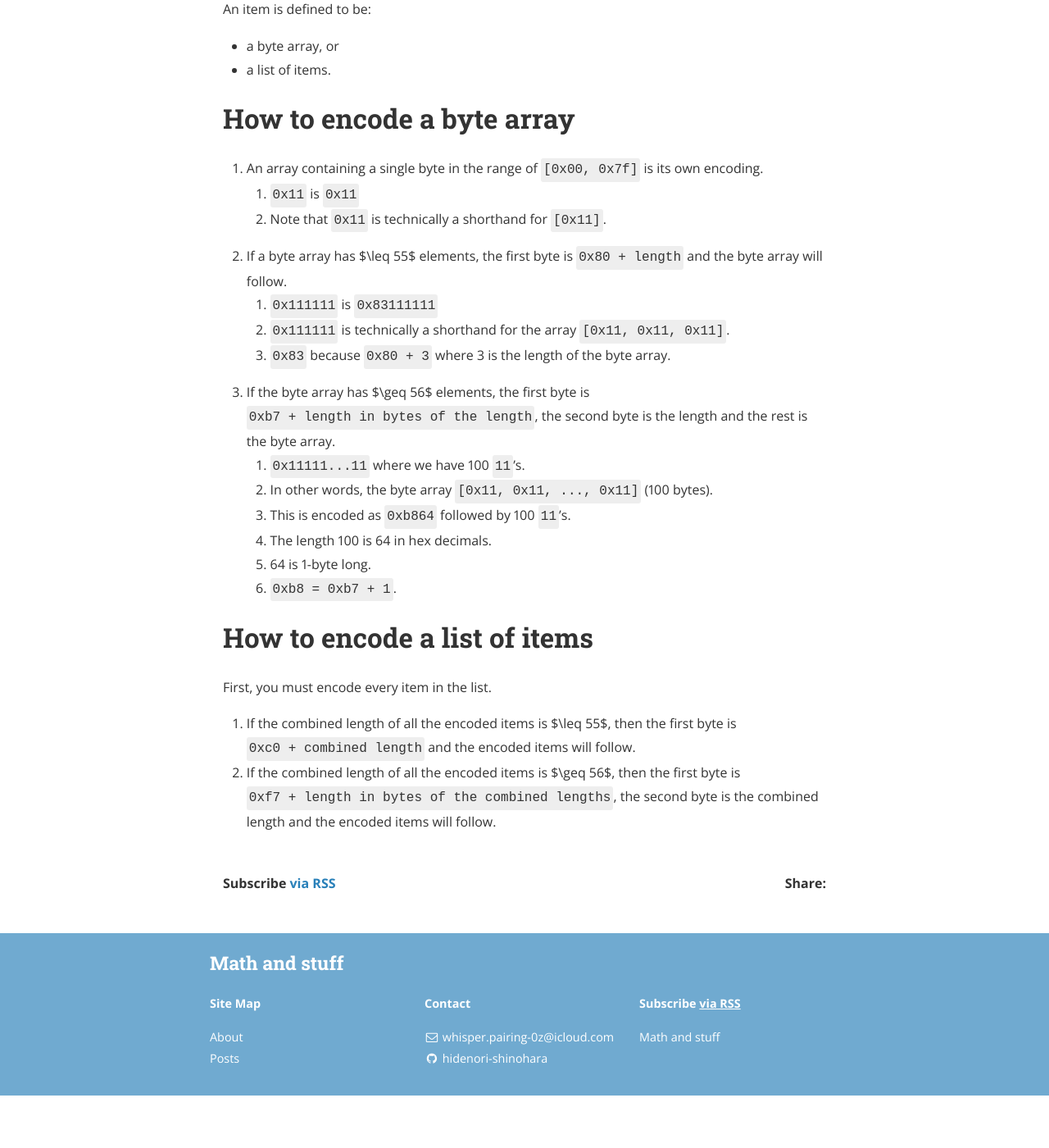
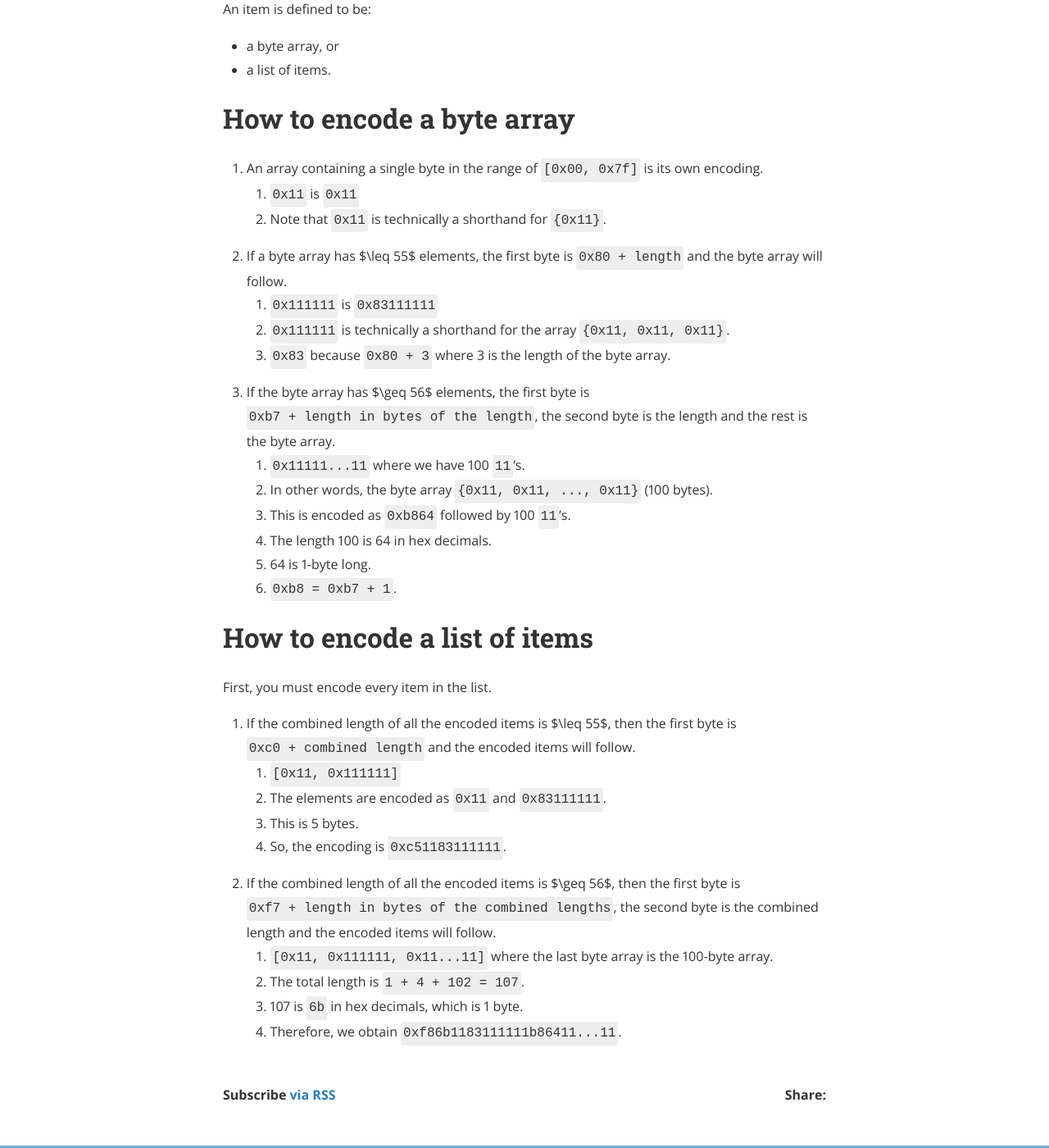
Before and after one commit to hidenori-shinohara/hidenori-shinohara.github.io, a Jekyll site: the page built from _posts/misc/2023-11-01-rlp-serialization.md, in a window 1280 px wide and 1400 px high, scrolled down 386 px. Shown: the whole window at 82% size. Built offline with Jekyll 4.4.1, drawn with Linux system fonts in a browser that asks for light colours; nearby versions of some CDN libraries; before the commit the page ends 1722 px from its top, so only the background shows below that.

Commit message:
second part

```diff
--- a/_posts/misc/2023-11-01-rlp-serialization.md
+++ b/_posts/misc/2023-11-01-rlp-serialization.md
@@ -14,14 +14,14 @@ An item is defined to be:
 # How to encode a byte array
 1. An array containing a single byte in the range of `[0x00, 0x7f]` is its own encoding.
     1. `0x11` is `0x11`
-    1. Note that `0x11` is technically a shorthand for `[0x11]`.
+    1. Note that `0x11` is technically a shorthand for `{0x11}`.
 1. If a byte array has $\leq 55$ elements, the first byte is `0x80 + length` and the byte array will follow.
     1. `0x111111` is `0x83111111`
-    1. `0x111111` is technically a shorthand for the array `[0x11, 0x11, 0x11]`.
+    1. `0x111111` is technically a shorthand for the array `{0x11, 0x11, 0x11}`.
     1. `0x83` because `0x80 + 3` where 3 is the length of the byte array.
 1. If the byte array has $\geq 56$ elements, the first byte is `0xb7 + length in bytes of the length`, the second byte is the length and the rest is the byte array.
     1. `0x11111...11` where we have 100 `11`'s.
-    1. In other words, the byte array `[0x11, 0x11, ..., 0x11]` (100 bytes).
+    1. In other words, the byte array `{0x11, 0x11, ..., 0x11}` (100 bytes).
     1. This is encoded as `0xb864` followed by 100 `11`'s.
     1. The length 100 is 64 in hex decimals.
     1. 64 is 1-byte long.
@@ -31,4 +31,12 @@ An item is defined to be:
 First, you must encode every item in the list.
 
 1. If the combined length of all the encoded items is $\leq 55$, then the first byte is `0xc0 + combined length` and the encoded items will follow.
+    1. `[0x11, 0x111111]`
+    1. The elements are encoded as `0x11` and `0x83111111`.
+    1. This is 5 bytes.
+    1. So, the encoding is `0xc51183111111`.
 1. If the combined length of all the encoded items is $\geq 56$, then the first byte is `0xf7 + length in bytes of the combined lengths`, the second byte is the combined length and the encoded items will follow.
+    1. `[0x11, 0x111111, 0x11...11]` where the last byte array is the 100-byte array.
+    1. The total length is `1 + 4 + 102 = 107`.
+    1. 107 is `6b` in hex decimals, which is 1 byte.
+    1. Therefore, we obtain `0xf86b1183111111b86411...11`.
```
